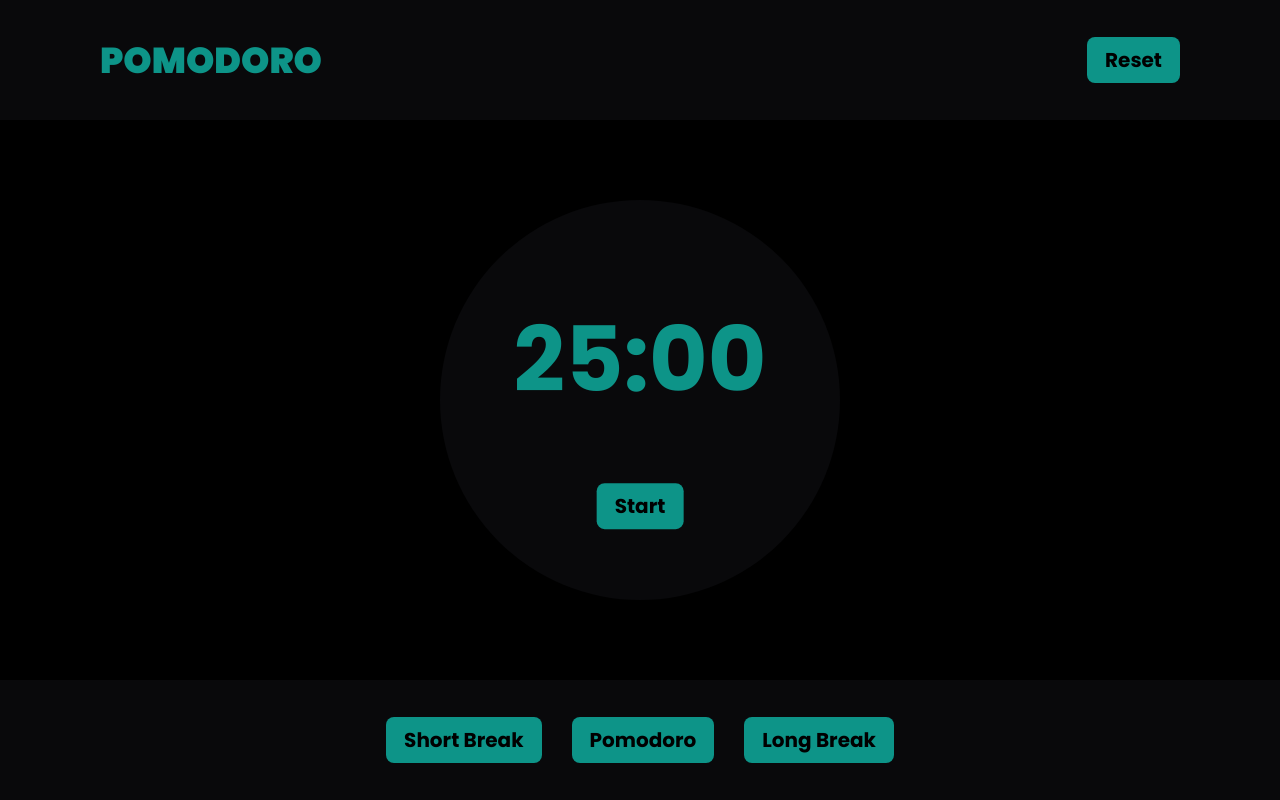
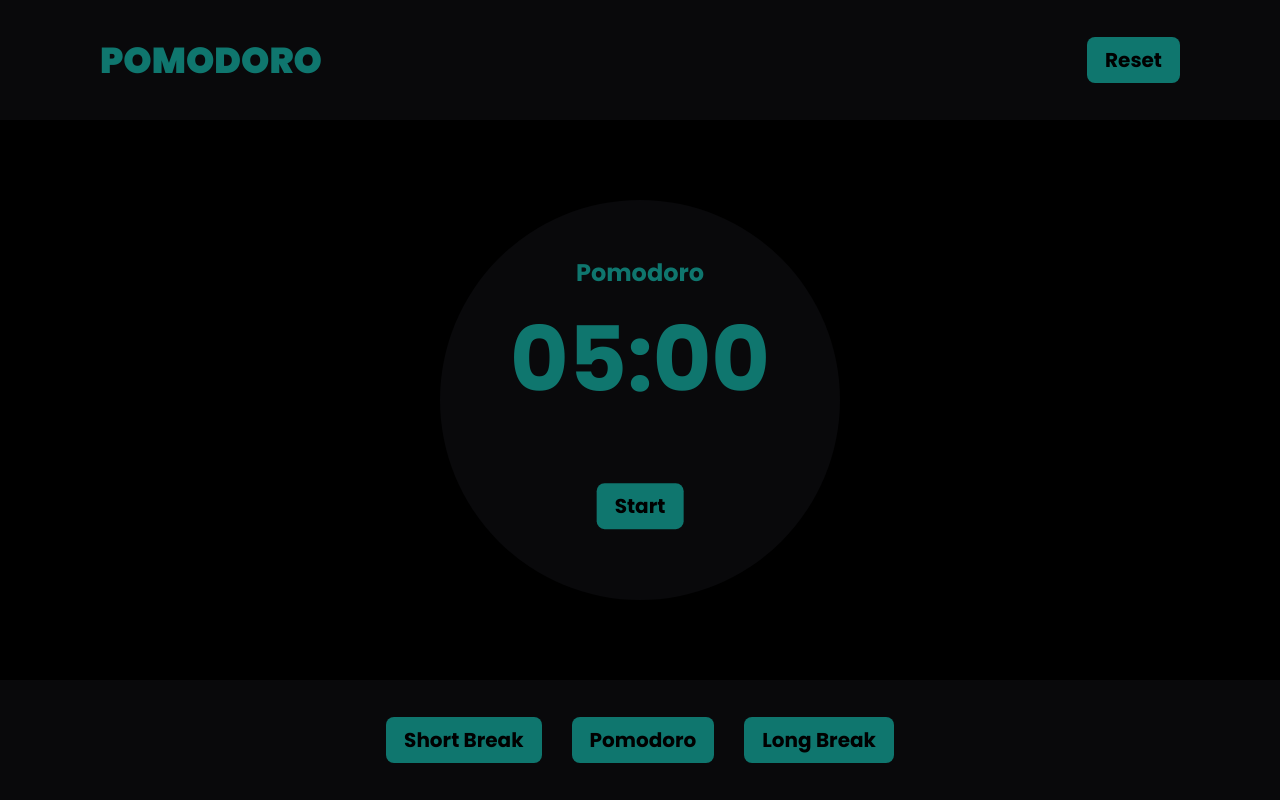
Before and after one commit to BoburCS/pomodoro-app, a plain HTML site: page public/index.html in a window 1280 px wide. Both pictures are taken after a click on the button "Short Break". Drawn offline with Linux system fonts and the light colour scheme.

Commit message:
type of breaks and timers is added

```diff
--- a/public/css/index.css
+++ b/public/css/index.css
@@ -25,6 +25,14 @@ body {
     position: relative;
 }
 
+.timer-container > h2 {
+    display: inline-block;
+    position: absolute;
+    top: 15%;
+    left: 50%;
+    transform: translate(-50%, -15%);
+}
+
 .timer-shower {
     width: 200px;
     height: 200px;
--- a/public/css/utilities.css
+++ b/public/css/utilities.css
@@ -9,13 +9,12 @@
 }
 
 :root {
-    --primary-clr: #0d9488;
-    --primary-clr-hvr: #134e4a;
+    --primary-clr: #0f766e;
+    --primary-clr-hvr: #2dd4bf;
 }
 
 /* Text Classes */
-h1, h2, h3, h4, h5, h6,
-p,
+h1, h2,
 span {
     color: var(--primary-clr);
 }
@@ -54,6 +53,7 @@ button {
 
 button:hover {
     background-color: var(--primary-clr-hvr);
+    transform: scale(1.1);
 }
 
 
--- a/public/index.html
+++ b/public/index.html
@@ -23,6 +23,7 @@
 
     <div class="main-container fc">
         <div class="timer-container">
+            <h2 class="fs-2">Pomodoro</h2>
             <div class="timer-shower fc">
                 <h1 class="fs-timer"><span id="minDisplay">25</span>:<span id="secDisplay">00</span></h1>
             </div>
@@ -33,9 +34,9 @@
     </div>
 
     <footer class="footer fc">
-        <button>Short Break</button>
-        <button>Pomodoro</button>
-        <button>Long Break</button>
+        <button id="btnShortBreak">Short Break</button>
+        <button id="btnPomodoro">Pomodoro</button>
+        <button id="btnLongBreak">Long Break</button>
     </footer>
 
     <script src="./js/app.js"></script>
--- a/public/js/app.js
+++ b/public/js/app.js
@@ -1,9 +1,11 @@
+"use strict";
+
 const qs = tag => document.querySelector(tag);
 const qsAll = tag => document.querySelectorAll(tag);
 const getID = tag => document.getElementById(tag);
 
 let timer;
-let minutes = 25;
+let minutes;
 let seconds = 0;
 let isRunning = false;
 
@@ -14,10 +16,10 @@ function timerCountDown ()
     {
         seconds = 60;
         minutes--;
-        minDisplay.textContent = minutes;
+        minDisplay.textContent = String(minutes).padStart(2, "0");
     }
     seconds--;
-    secDisplay.textContent = seconds;
+    secDisplay.textContent = String(seconds).padStart(2, "0");
 }
 
 // Toggle Timer Function
@@ -37,11 +39,26 @@ function toggleTimer ()
     }
 }
 
+// Type Time Function
+function setTime (mins)
+{
+    minutes = mins;
+    seconds = 0;
+    minDisplay.textContent = String(minutes).padStart(2, "0");
+    secDisplay.textContent = String(seconds).padStart(2, "0");
+}
+
 window.addEventListener("DOMContentLoaded", function()
 {
     const minDisplay = getID("minDisplay");
     const secDisplay = getID("secDisplay");
     const btnToggle = getID("btnToggle");
+    const btnShortBreak = getID("btnShortBreak");
+    const btnPomodoro = getID("btnPomodoro");
+    const btnLongBreak = getID("btnLongBreak");
 
     btnToggle.addEventListener("click", toggleTimer);
+    btnShortBreak.addEventListener("click", () => setTime(5));
+    btnPomodoro.addEventListener("click", () => setTime(25));
+    btnLongBreak.addEventListener("click", () => setTime(15));
 });
```
